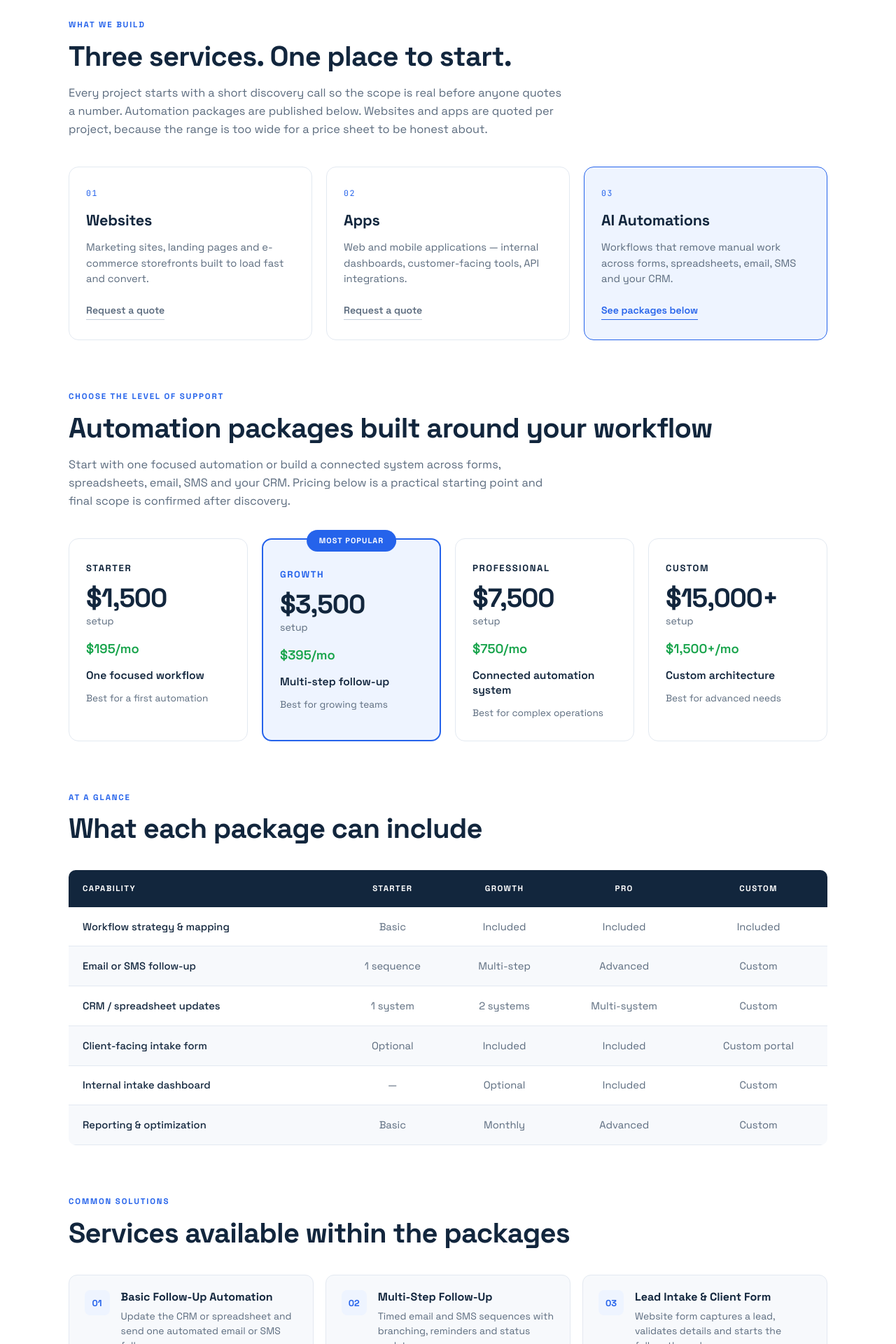
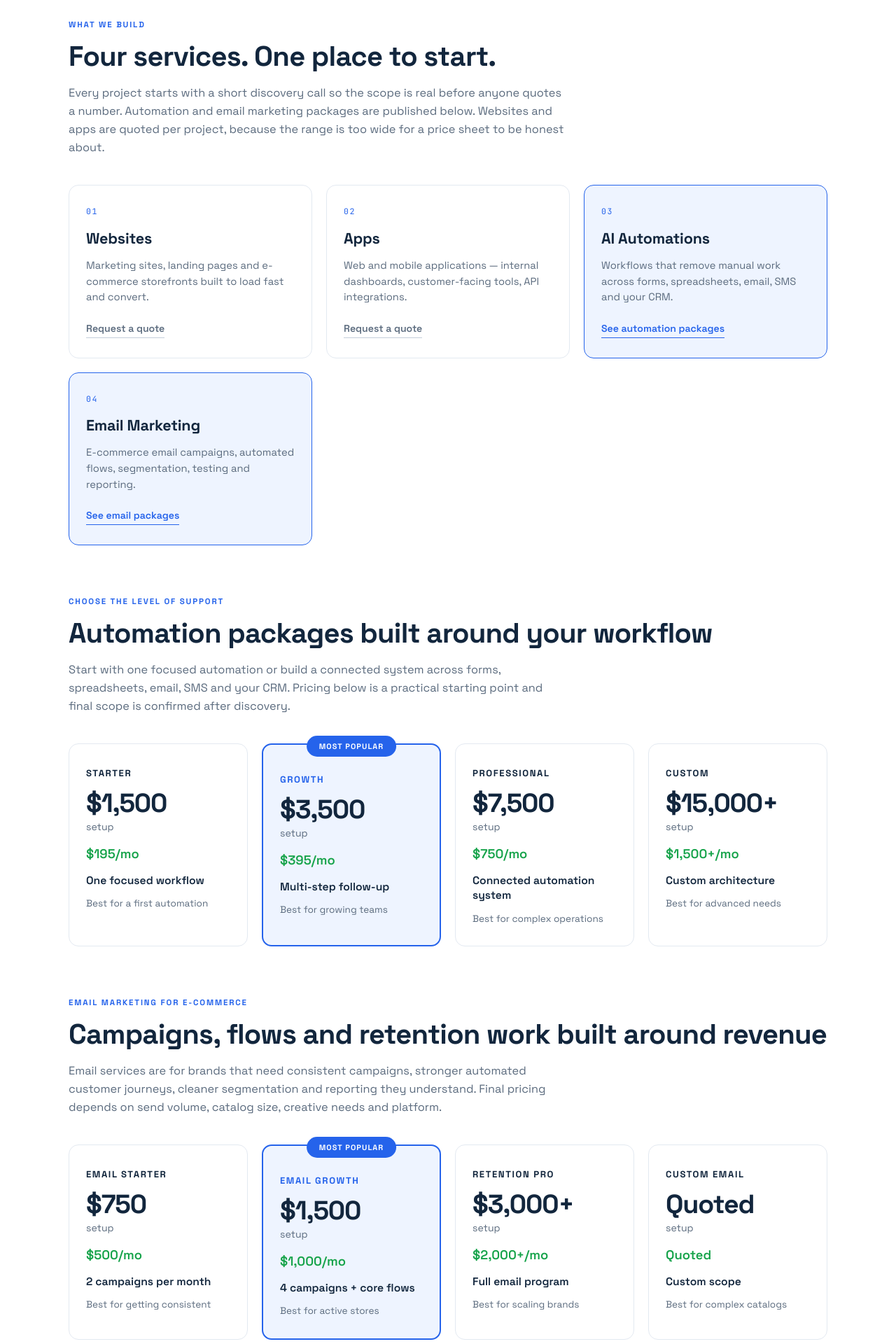
Before and after one commit to PrecisionMartech/precisionmartech-website, a React (Vite) app: page /pricing in a window 1280 px wide. Shown: the part 260-2180 px from the top of the page at 70% size. Built offline with nearby package versions, Linux system fonts and the light colour scheme.

Commit message:
Add email pricing packages

```diff
--- a/src/pages/Pricing.tsx
+++ b/src/pages/Pricing.tsx
@@ -7,8 +7,10 @@ const LINES = [
     desc: 'Marketing sites, landing pages and e-commerce storefronts built to load fast and convert.' },
   { num: '02', name: 'Apps',
     desc: 'Web and mobile applications — internal dashboards, customer-facing tools, API integrations.' },
-  { num: '03', name: 'AI Automations', priced: true,
+  { num: '03', name: 'AI Automations', priced: true, anchor: 'automation', cta: 'See automation packages',
     desc: 'Workflows that remove manual work across forms, spreadsheets, email, SMS and your CRM.' },
+  { num: '04', name: 'Email Marketing', priced: true, anchor: 'email-marketing', cta: 'See email packages',
+    desc: 'E-commerce email campaigns, automated flows, segmentation, testing and reporting.' },
 ];
 
 const PACKAGES = [
@@ -20,6 +22,17 @@ const PACKAGES = [
     what: 'Connected automation system', who: 'Best for complex operations' },
   { name: 'Custom', setup: '$15,000+', mo: '$1,500+/mo',
     what: 'Custom architecture', who: 'Best for advanced needs' },
+];
+
+const EMAIL_PACKAGES = [
+  { name: 'Email Starter', setup: '$750', mo: '$500/mo',
+    what: '2 campaigns per month', who: 'Best for getting consistent' },
+  { name: 'Email Growth', setup: '$1,500', mo: '$1,000/mo',
+    what: '4 campaigns + core flows', who: 'Best for active stores', featured: true },
+  { name: 'Retention Pro', setup: '$3,000+', mo: '$2,000+/mo',
+    what: 'Full email program', who: 'Best for scaling brands' },
+  { name: 'Custom Email', setup: 'Quoted', mo: 'Quoted',
+    what: 'Custom scope', who: 'Best for complex catalogs' },
 ];
 
 const TIERS = ['Starter', 'Growth', 'Pro', 'Custom'];
@@ -84,6 +97,33 @@ const DELIVERABLES = [
   ]},
 ];
 
+const EMAIL_DELIVERABLES = [
+  { name: 'Email Starter', from: 'From $750 setup + $500/mo', items: [
+    'Light email platform review',
+    'Monthly campaign calendar',
+    'Two email campaigns per month',
+    'Basic performance reporting',
+  ]},
+  { name: 'Email Growth', from: 'From $1,500 setup + $1,000/mo', featured: true, items: [
+    'Four email campaigns per month',
+    'Welcome and abandoned cart flow review',
+    'Segmentation and subject line testing',
+    'Monthly reporting and recommendations',
+  ]},
+  { name: 'Retention Pro', from: 'From $3,000 setup + $2,000+/mo', items: [
+    'Full campaign planning and execution',
+    'Lifecycle flow builds and improvements',
+    'Customer segments, tests and reporting',
+    'Regular optimization and priority support',
+  ]},
+  { name: 'Custom Email', from: 'Quoted after discovery', items: [
+    'Large catalog or multi-brand support',
+    'Advanced Klaviyo or Mailchimp setup',
+    'Custom creative, offer and testing needs',
+    'Custom service agreement',
+  ]},
+];
+
 const ADDONS = [
   { name: 'Additional automated workflow', price: '$750–$2,500' },
   { name: 'Additional follow-up sequence', price: '$500–$1,500' },
@@ -93,6 +133,11 @@ const ADDONS = [
   { name: 'Dashboard or reporting view', price: '$1,000–$3,500' },
   { name: 'AI-assisted email drafting', price: '$750–$2,500' },
   { name: 'Training session & documentation', price: '$300–$900' },
+  { name: 'Klaviyo or Mailchimp account audit', price: '$500–$1,500' },
+  { name: 'Automated email flow build', price: '$750–$2,500' },
+  { name: 'Email campaign design & build', price: '$250–$750 each' },
+  { name: 'Email template system', price: '$750–$2,000' },
+  { name: 'Deliverability check', price: '$300–$900' },
 ];
 
 export default function Pricing() {
@@ -115,7 +160,7 @@ export default function Pricing() {
           </div>
           <div className="pr-mast-contact">
             <a href="https://precisionmartech.com">precisionmartech.com</a><br />
-            Websites · Apps · AI Automations
+            Websites · Apps · AI Automations · Email Marketing
           </div>
         </header>
 
@@ -123,13 +168,13 @@ export default function Pricing() {
         <section className="pr-section">
           <div className="pr-eyebrow reveal">What we build</div>
           <h1 className="pr-title reveal" data-delay="1">
-            Three services. One place to start.
+            Four services. One place to start.
           </h1>
           <p className="pr-lede reveal" data-delay="2">
             Every project starts with a short discovery call so the scope is real before
-            anyone quotes a number. Automation packages are published below. Websites and
-            apps are quoted per project, because the range is too wide for a price sheet
-            to be honest about.
+            anyone quotes a number. Automation and email marketing packages are published
+            below. Websites and apps are quoted per project, because the range is too wide
+            for a price sheet to be honest about.
           </p>
 
           <div className="pr-lines">
@@ -140,13 +185,13 @@ export default function Pricing() {
                 <div className="pr-line-name">{l.name}</div>
                 <p className="pr-line-desc">{l.desc}</p>
                 {l.priced ? (
-                  <a href="#automation" className="pr-line-cta"
+                  <a href={`#${l.anchor ?? 'automation'}`} className="pr-line-cta"
                      onClick={e => {
                        e.preventDefault();
-                       document.getElementById('automation')
+                       document.getElementById(l.anchor ?? 'automation')
                          ?.scrollIntoView({ behavior: 'smooth' });
                      }}>
-                    See packages below
+                    {l.cta ?? 'See packages below'}
                   </a>
                 ) : (
                   <a href="/#contact" onClick={goContact}
@@ -187,10 +232,38 @@ export default function Pricing() {
           </div>
         </section>
 
+        {/* ── Email marketing packages ── */}
+        <section className="pr-section" id="email-marketing">
+          <div className="pr-eyebrow reveal">Email marketing for e-commerce</div>
+          <h2 className="pr-title reveal" data-delay="1">
+            Campaigns, flows and retention work built around revenue
+          </h2>
+          <p className="pr-lede reveal" data-delay="2">
+            Email services are for brands that need consistent campaigns, stronger
+            automated customer journeys, cleaner segmentation and reporting they understand.
+            Final pricing depends on send volume, catalog size, creative needs and platform.
+          </p>
+
+          <div className="pr-packages">
+            {EMAIL_PACKAGES.map(p => (
+              <div key={p.name}
+                   className={`pr-pkg reveal${p.featured ? ' pr-pkg--featured' : ''}`}>
+                {p.featured && <div className="pr-badge">Most popular</div>}
+                <div className="pr-pkg-name">{p.name}</div>
+                <div className="pr-pkg-price">{p.setup}</div>
+                <div className="pr-pkg-unit">setup</div>
+                <div className="pr-pkg-mo">{p.mo}</div>
+                <div className="pr-pkg-what">{p.what}</div>
+                <div className="pr-pkg-who">{p.who}</div>
+              </div>
+            ))}
+          </div>
+        </section>
+
         {/* ── Comparison matrix ── */}
         <section className="pr-section">
           <div className="pr-eyebrow reveal">At a glance</div>
-          <h2 className="pr-title reveal" data-delay="1">What each package can include</h2>
+          <h2 className="pr-title reveal" data-delay="1">What each automation package includes</h2>
 
           <div className="pr-table-wrap reveal" data-delay="2">
             <table className="pr-table">
@@ -277,9 +350,29 @@ export default function Pricing() {
         {/* ── Deliverables ── */}
         <section className="pr-section">
           <div className="pr-eyebrow reveal">Package scope</div>
-          <h2 className="pr-title reveal" data-delay="1">Typical deliverables by level</h2>
+          <h2 className="pr-title reveal" data-delay="1">Typical automation deliverables by level</h2>
           <div className="pr-deliverables">
             {DELIVERABLES.map(d => (
+              <div key={d.name}
+                   className={`pr-del reveal${d.featured ? ' pr-del--featured' : ''}`}>
+                <div className="pr-del-head">
+                  <span className="pr-del-name">{d.name}</span>
+                  <span className="pr-del-from">{d.from}</span>
+                </div>
+                <ul className="pr-del-list">
+                  {d.items.map(i => <li key={i}>{i}</li>)}
+                </ul>
+              </div>
+            ))}
+          </div>
+        </section>
+
+        {/* ── Email deliverables ── */}
+        <section className="pr-section">
+          <div className="pr-eyebrow reveal">Email marketing scope</div>
+          <h2 className="pr-title reveal" data-delay="1">Typical email deliverables by level</h2>
+          <div className="pr-deliverables">
+            {EMAIL_DELIVERABLES.map(d => (
               <div key={d.name}
                    className={`pr-del reveal${d.featured ? ' pr-del--featured' : ''}`}>
                 <div className="pr-del-head">
@@ -321,7 +414,7 @@ export default function Pricing() {
         </div>
 
         <div className="pr-fineprint">
-          Precision Martech LLC · Business Automation Services
+          Precision Martech LLC · Business Automation & Email Marketing Services
         </div>
       </div>
     </div>
```
